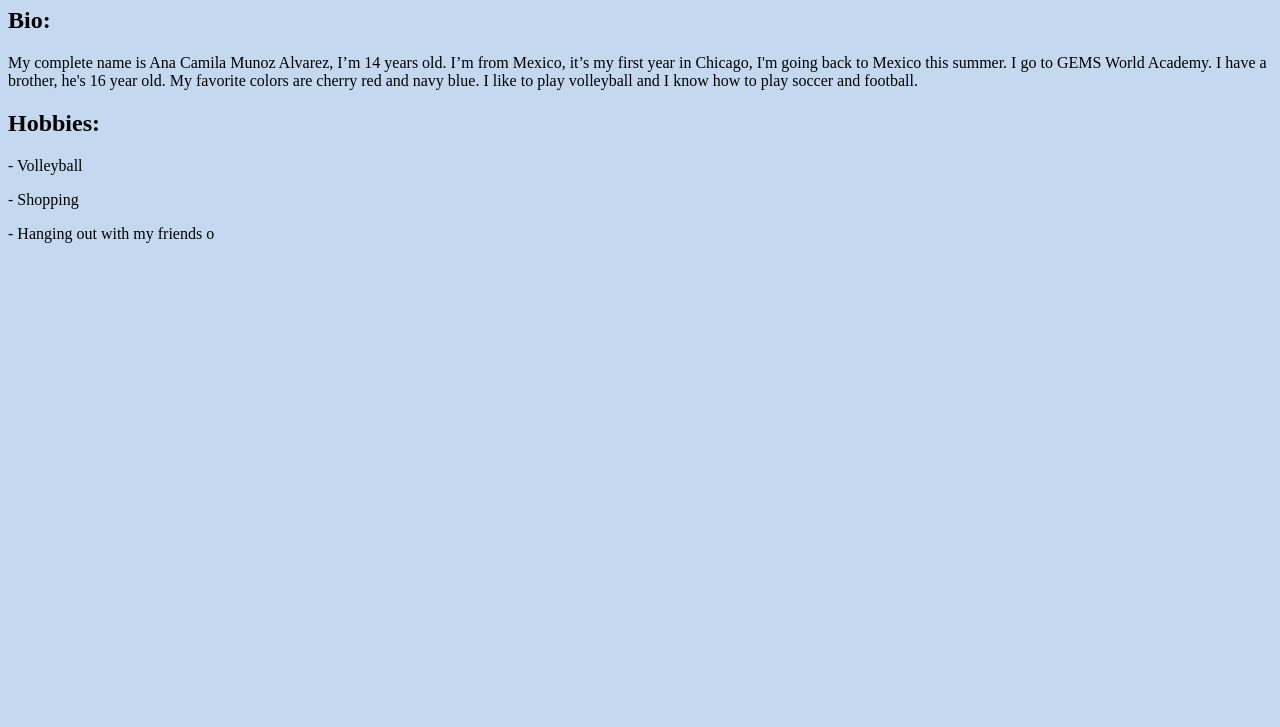
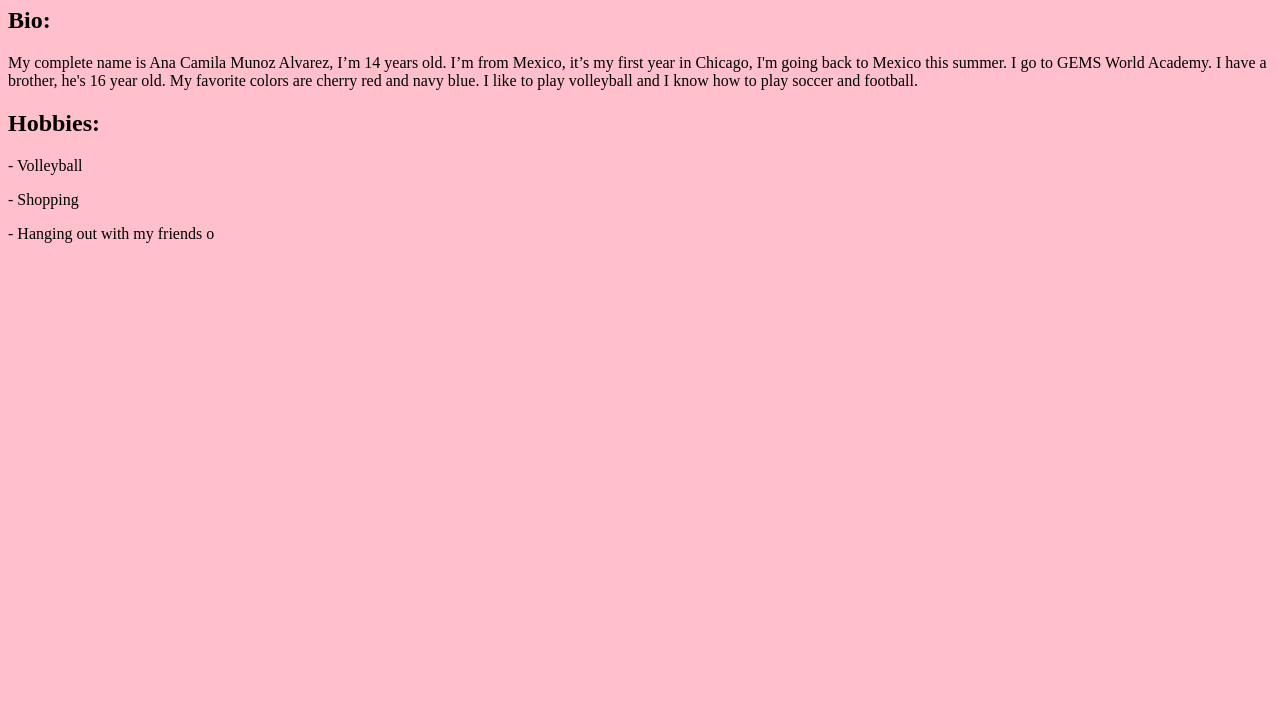
Before and after one commit to Camilamunoz09/Camilamunoz09.github.io, a plain HTML site: page index.html in a window 1280 px wide. Shown: the part 73-800 px from the top of the page. Drawn offline with Linux system fonts and the light colour scheme.

Commit message:
Update index.html

```diff
--- a/index.html
+++ b/index.html
@@ -11,6 +11,6 @@
 </p> - Shopping
 </p> - Hanging out with my friends
 
-<body style="background-color: #c4d9ef;" </body>
+<body style="background-color:pink;" </body>
 </html>
 o
```
